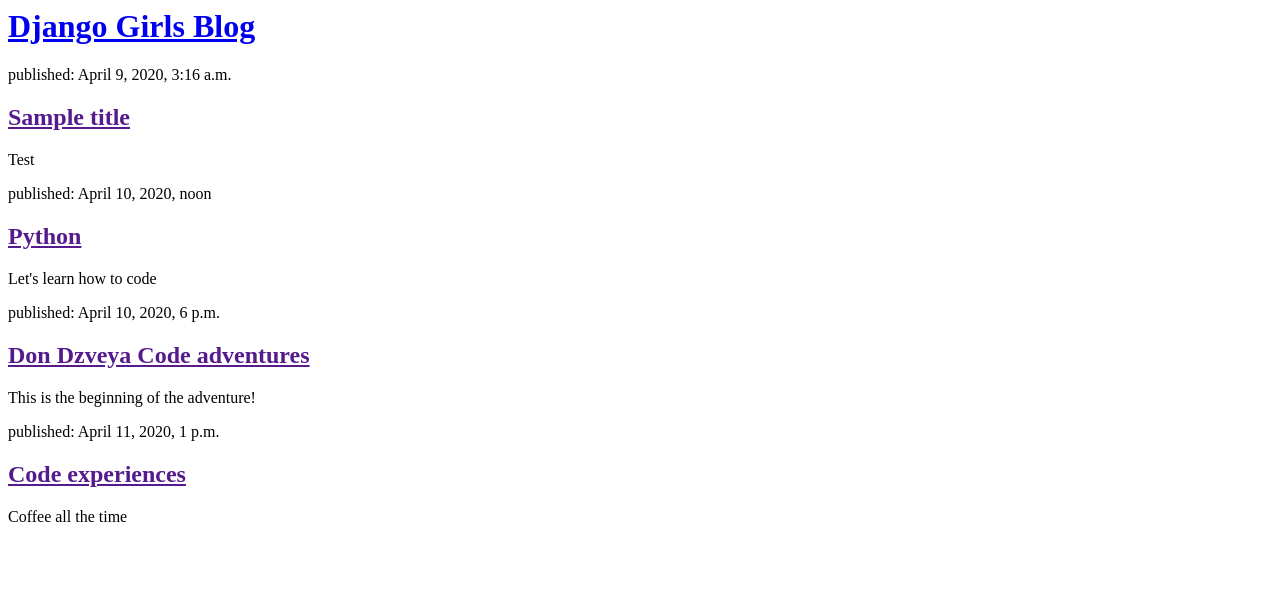
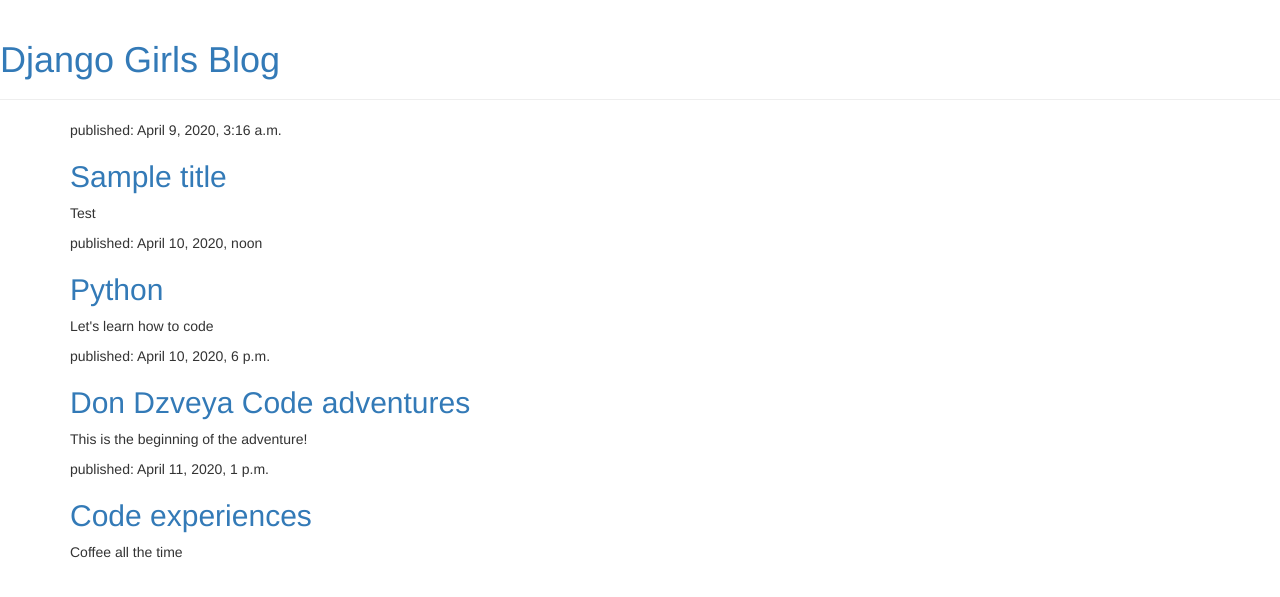
Before and after one commit to vaDzveya/my-first-blog, a Django app: page / in a window 1280 px wide. Shown: the top 597 px of the page. Run offline with Django 3.2, Linux system fonts and the light colour scheme; data comes from the database, SQL or seed files in the repository; some libraries are stand-ins or nearby versions.

Commit message:
css styling.

```diff
--- a/blog/templates/blog/post_list.html
+++ b/blog/templates/blog/post_list.html
@@ -1,19 +1,33 @@
+{% load static %}
 <html>
     <head>
         <title>Django Girls blog</title>
+        <link rel="stylesheet" href="//maxcdn.bootstrapcdn.com/bootstrap/3.2.0/css/bootstrap.min.css">
+        <link rel="stylesheet" href="//maxcdn.bootstrapcdn.com/bootstrap/3.2.0/css/bootstrap-theme.min.css">
+        <link href="//fonts.googleapis.com/css?family=Lobster&subset=latin,latin-ext" rel="stylesheet" type="text/css">
+        <link rel="stylesheet" href="{% static 'css/blog.css' %}">
+
     </head>
     <body>
-        <div>
+        <div class="page-header">
             <h1><a href="/">Django Girls Blog</a></h1>
         </div>
 
-          {% for post in posts %}
-                <div>
-                    <p>published: {{ post.published_date }}</p>
-                    <h2><a href="">{{ post.title }}</a></h2>
-                    <p>{{ post.text|linebreaksbr }}</p>
+        <div class="content container">
+            <div class="row">
+                <div class="col-md-8">
+                    {% for post in posts %}
+                        <div class="post">
+                            <div class="date">
+                                <p>published: {{ post.published_date }}</p>
+                            </div>
+                            <h2><a href="">{{ post.title }}</a></h2>
+                            <p>{{ post.text|linebreaksbr }}</p>
+                        </div>
+                    {% endfor %}
                 </div>
-            {% endfor %}
+            </div>
+        </div>
 
     </body>
 </html>
```
